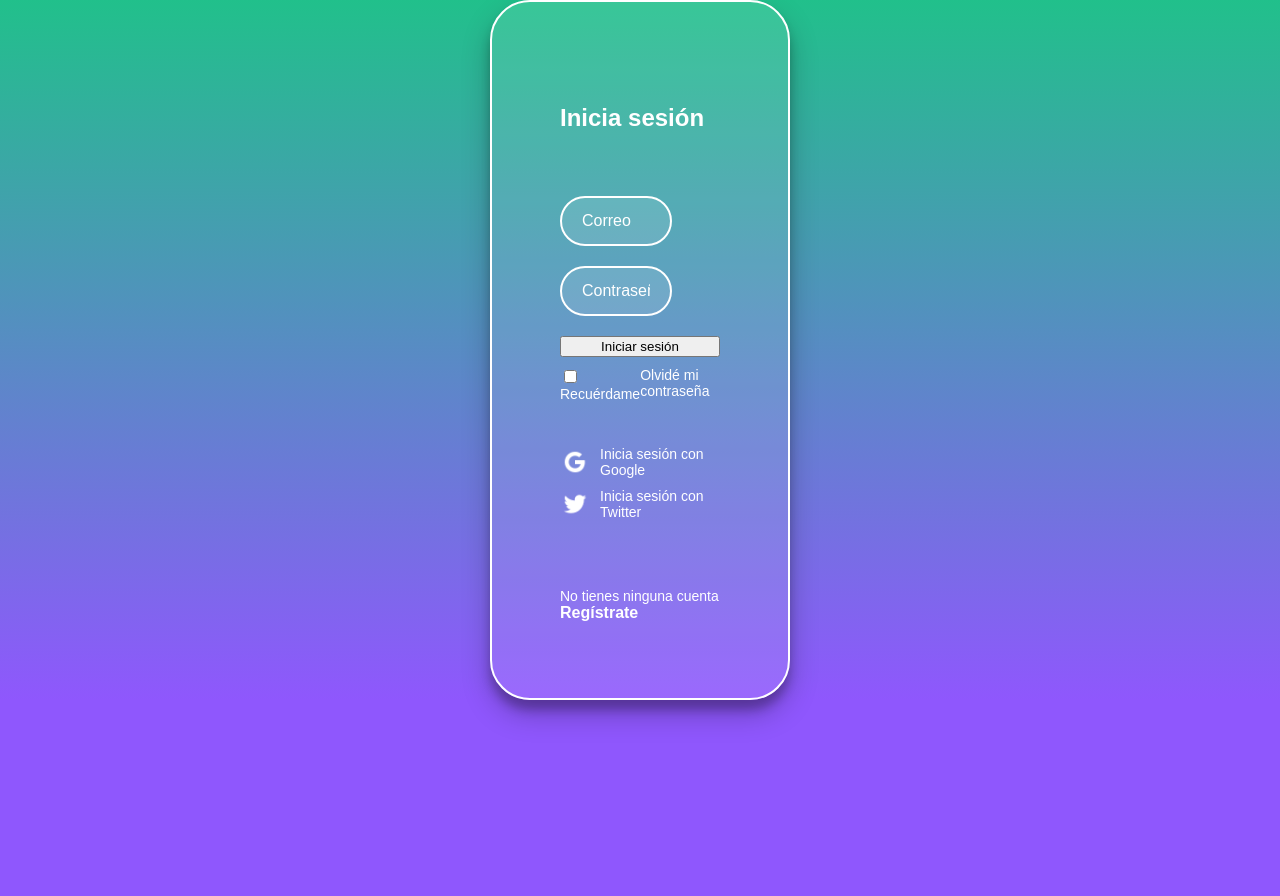
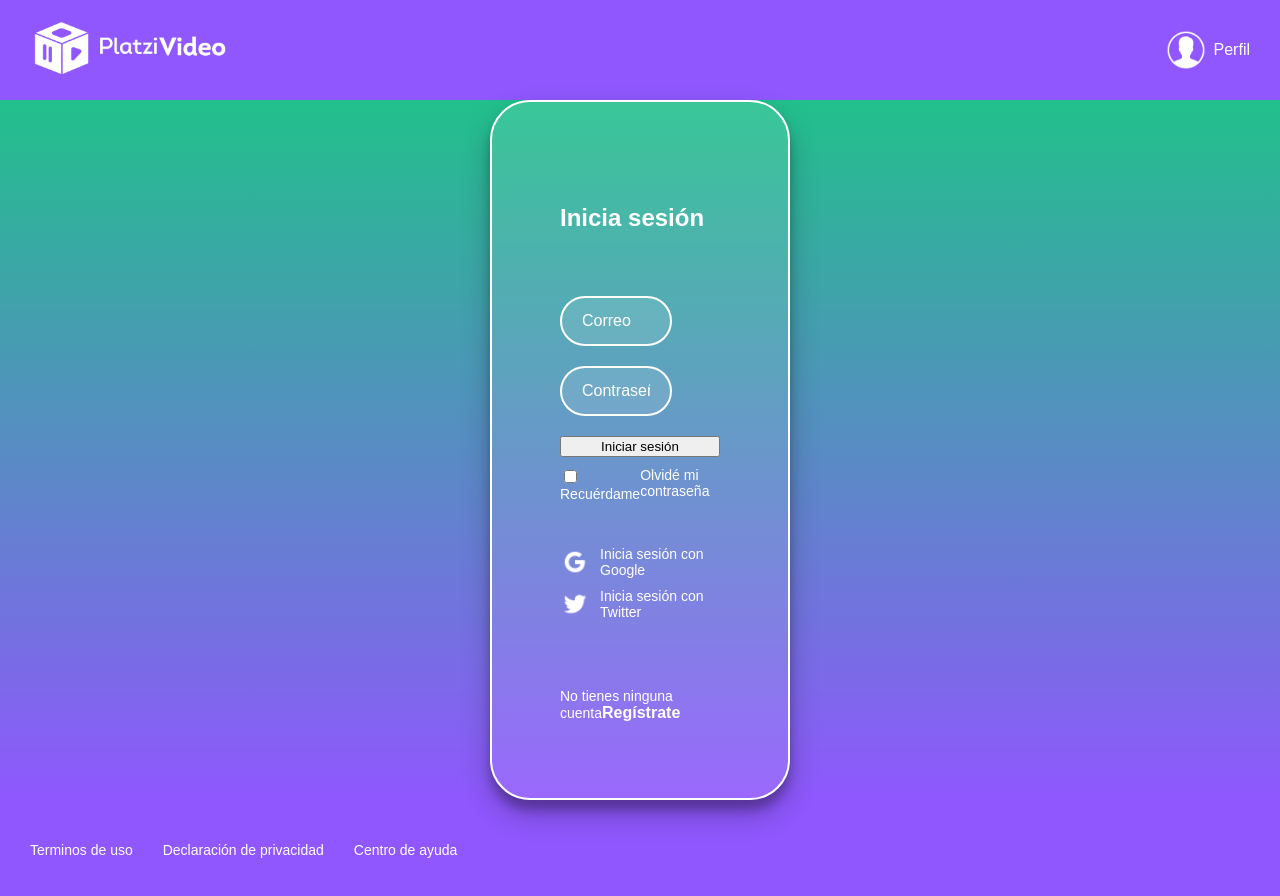
Before and after one commit to bryansrm/react-platzi-video, a React app: page /login in a window 1280 px wide. Shown: the top 896 px of the page. Before the commit the page ends 800 px from the top, so only its background shows below. Built offline with nearby package versions, Linux system fonts and the light colour scheme; a web font is replaced by a local one.

Commit message:
se agrega layout y redirecciones a las distintas paginas

```diff
--- a/src/components/Header.jsx
+++ b/src/components/Header.jsx
@@ -1,4 +1,6 @@
 import React from 'react';
+import { Link } from 'react-router-dom';
+
 import '../assets/styles/components/Header.scss';
 
 import logo from '../assets/static/logo-platzi-video-BW2.png';
@@ -7,7 +9,9 @@
 const Header = () => (
 
     <header className="header">
-        <img className="header__img" src={logo} alt="Platzi Video" />
+        <Link to="/">
+            <img className="header__img" src={logo} alt="Platzi Video" />
+        </Link>
         <div className="header__menu">
         <div className="header__menu--profile">
             <img src={usericon} alt="" />
@@ -15,7 +19,7 @@
         </div>
         <ul>
             <li><a href="/">Cuenta</a></li>
-            <li><a href="/">Cerrar Sesión</a></li>
+            <li><Link to="/login">Cerrar Sesión</Link></li>
         </ul>
         </div>
     </header>
--- /dev/null
+++ b/src/components/Layout.jsx
@@ -0,0 +1,14 @@
+import React from 'react'
+
+import Header from './Header';
+import Footer from './Footer';
+
+const Layout = ({ children }) => (
+    <div className="App">
+        <Header />
+        {children}
+        <Footer />
+    </div>
+)
+
+export default Layout;
--- a/src/containers/Home.jsx
+++ b/src/containers/Home.jsx
@@ -28,8 +28,7 @@
 
 
     return (
-        <div className="App">
-            <Header />
+        <>
             <Search />
 
             { initialState.mylist.length > 0 &&
@@ -52,9 +51,7 @@
                 </Carousel>
             </Categories>
 
-            <Footer />
-
-        </div>
+        </>
     );
 
 };
--- a/src/containers/Login.jsx
+++ b/src/containers/Login.jsx
@@ -1,4 +1,5 @@
 import React from 'react'
+import { Link } from 'react-router-dom'
 
 import '../assets/styles/containers/Login.scss'
 
@@ -24,7 +25,9 @@
                 <div><img src={googleIcon} /> Inicia sesión con Google</div>
                 <div><img src={twitterIcon} /> Inicia sesión con Twitter</div>
             </section>
-            <p className="login__container--register">No tienes ninguna cuenta <a href="">Regístrate</a></p>
+            <p className="login__container--register">No tienes ninguna cuenta
+                <Link to="/register">Regístrate</Link>
+            </p>
         </section>
     </section>
 )
--- a/src/containers/Register.jsx
+++ b/src/containers/Register.jsx
@@ -1,4 +1,5 @@
 import React from 'react'
+import { Link } from 'react-router-dom';
 
 import '../assets/styles/containers/Register.scss'
 
@@ -12,7 +13,7 @@
                 <input className="input" type="password" placeholder="Contraseña" />
                 <button className="button">Registrarme</button>
             </form>
-            <a href="">Iniciar sesión</a>
+            <Link to="/login">Iniciar sesión</Link>
         </section>
     </section>
 )
--- a/src/routes/App.js
+++ b/src/routes/App.js
@@ -5,15 +5,18 @@
 import Login from '../containers/Login';
 import Register from '../containers/Register';
 import NotFound from '../containers/NotFound';
+import Layout from '../components/Layout';
 
 const App = () => (
     <BrowserRouter>
+        <Layout>
             <Switch>
                 <Route exact path="/" component={Home} />
                 <Route exact path="/login" component={Login} />
                 <Route exact path="/register" component={Register} />
                 <Route component={NotFound} />
             </Switch>
+        </Layout>
     </BrowserRouter>
 )
 
```
Lines whose indentation alone changed are shown as unchanged.
